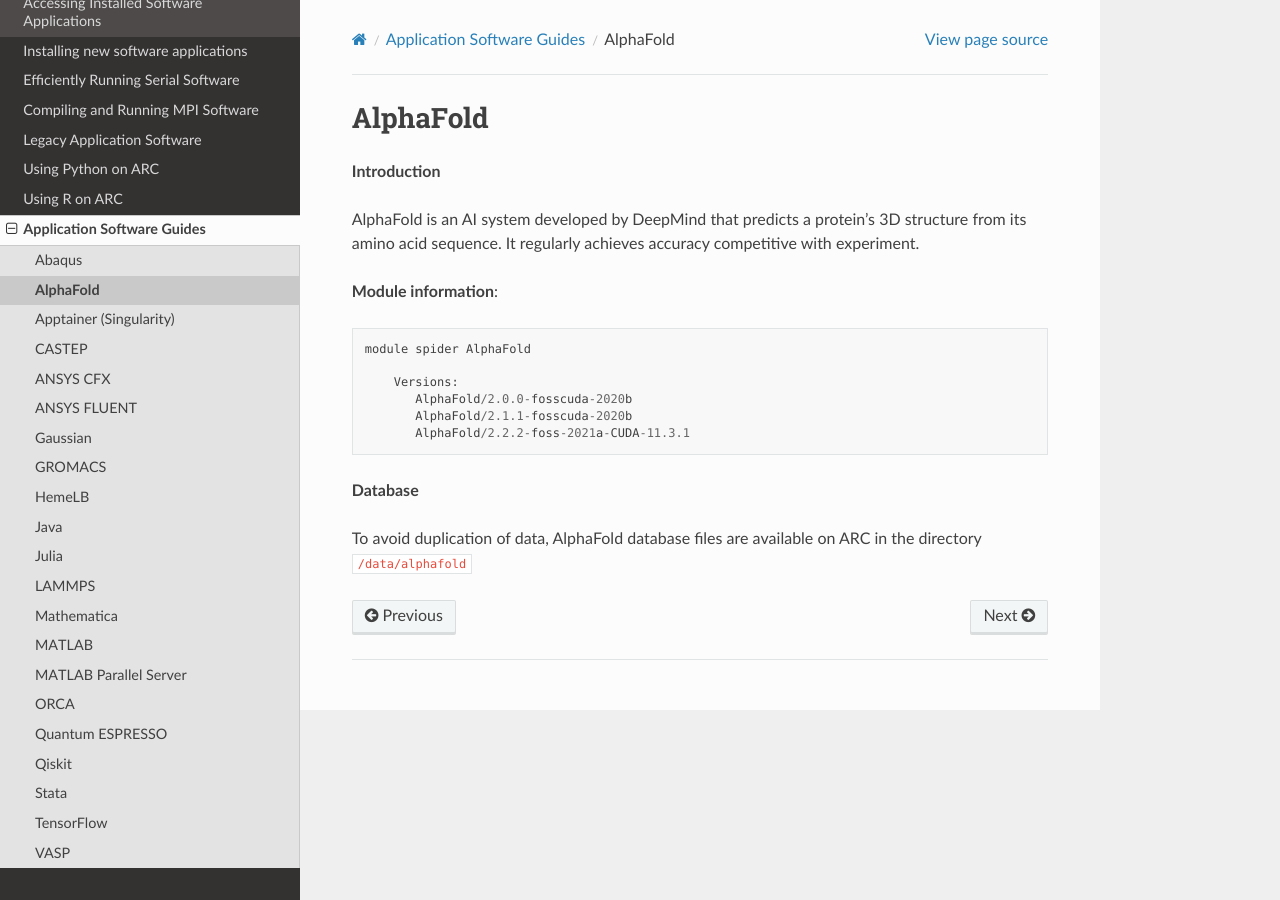
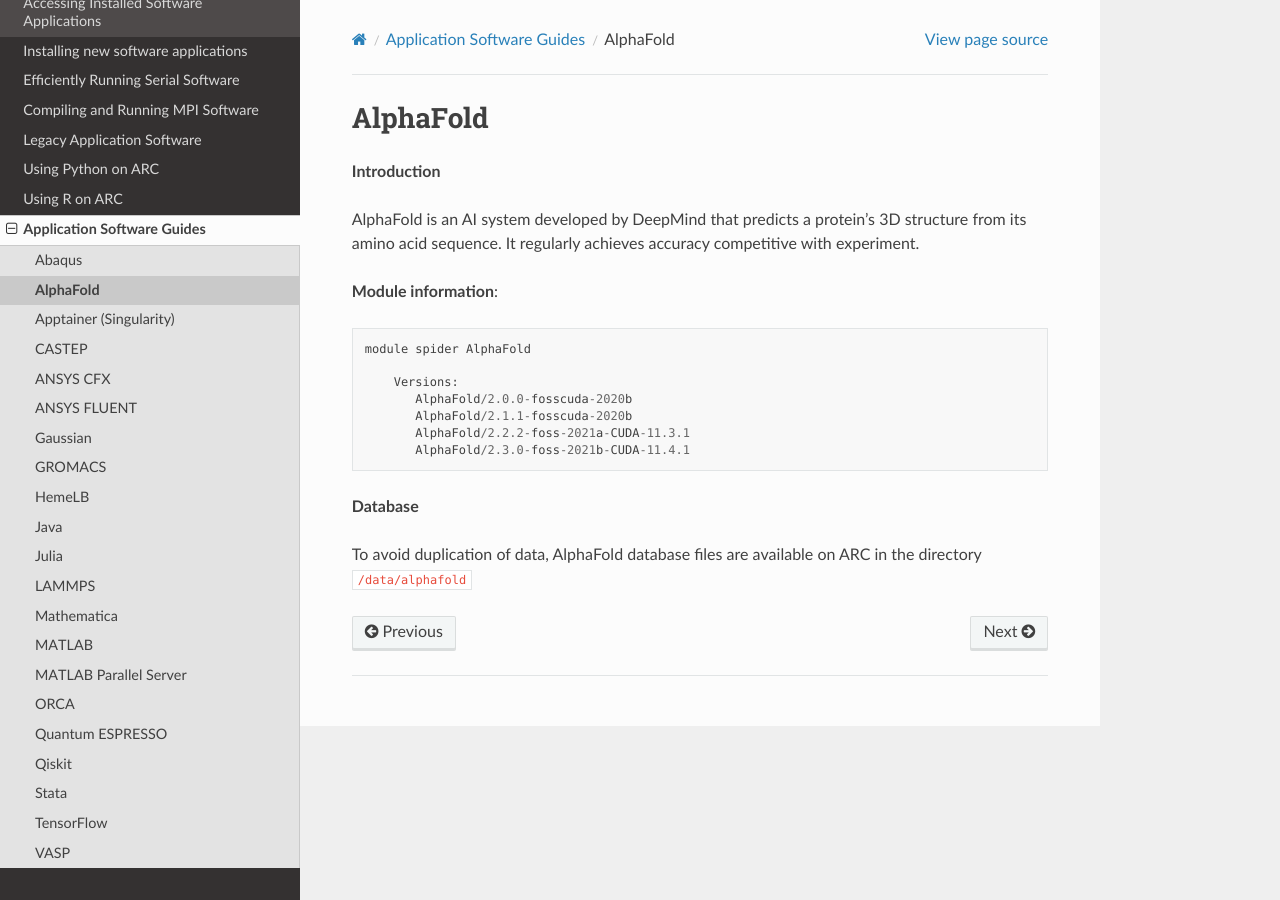
Before and after one commit to oxford-arc/arc-software-guide, a Sphinx documentation site: the page built from docs/source/apps/arc_alphafold.rst, in a window 1280 px wide. Built offline with Sphinx 7.4.7 and the Read the Docs theme 2.0.0, drawn with Linux system fonts in a browser that asks for light colours.

Commit message:
Update arc_alphafold.rst

```diff
--- a/docs/source/apps/arc_alphafold.rst
+++ b/docs/source/apps/arc_alphafold.rst
@@ -14,6 +14,8 @@
         AlphaFold/2.0.0-fosscuda-2020b
         AlphaFold/2.1.1-fosscuda-2020b
         AlphaFold/2.2.2-foss-2021a-CUDA-11.3.1
+        AlphaFold/2.3.0-foss-2021b-CUDA-11.4.1
+
 
 **Database**
 
```
